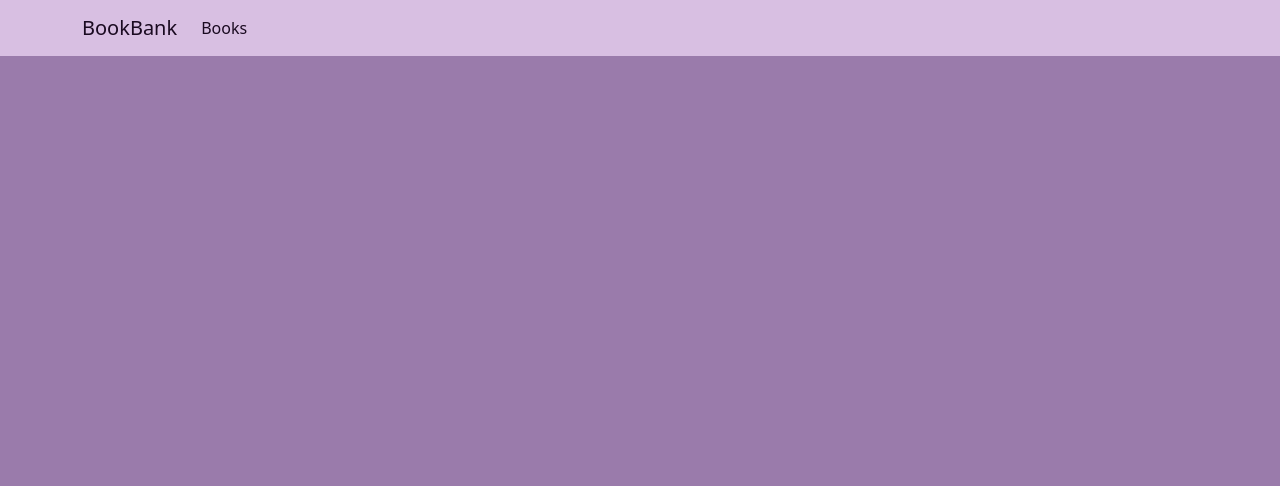
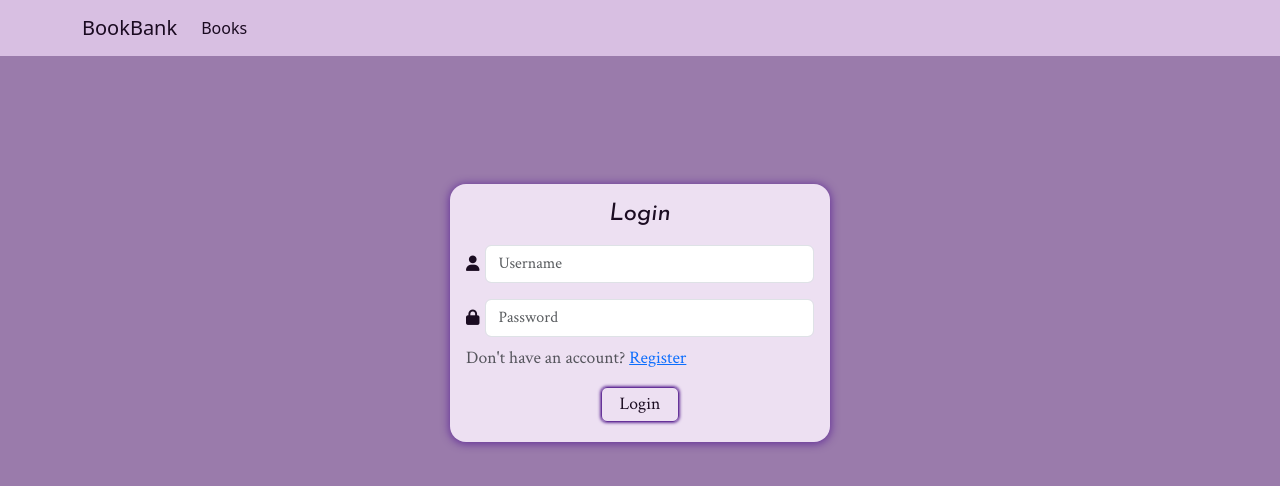
Before and after one commit to yetnetbehailu/Library-App, an Angular app: page /login in a window 1280 px wide. Before the commit this address led to /. Shown: the top 486 px of the page. Built offline with nearby package versions, Linux system fonts and the light colour scheme.

Commit message:
Added login & register components. Set up routing, html structures & styling

```diff
--- a/src/app/app.module.ts
+++ b/src/app/app.module.ts
@@ -8,13 +8,17 @@ import { HttpClientModule } from '@angular/common/http';
 import { CreateBookComponent } from './books/create-book/create-book.component';
 import { FormsModule } from '@angular/forms';
 import { EditBookComponent } from './books/edit-book/edit-book.component';
+import { LoginComponent } from './auth-components/login/login.component';
+import { RegisterComponent } from './auth-components/register/register.component';
 
 @NgModule({
   declarations: [
     AppComponent,
     BooksComponent,
     CreateBookComponent,
-    EditBookComponent
+    EditBookComponent,
+    LoginComponent,
+    RegisterComponent
   ],
   imports: [
     BrowserModule,
--- /dev/null
+++ b/src/app/auth-components/login/login.component.css
@@ -0,0 +1,49 @@
+/* Login page */
+
+.login-form{
+    border-radius: 1rem;
+    box-shadow: 0px 1px 8px 1px rebeccapurple;
+    background-color: #ede0f2;
+    padding: 1rem;
+    margin-top: 3.1rem
+}
+
+.form-title{
+    font-family: "Josefin Sans", sans-serif;
+    text-align: center;
+    font-size: 1.5rem;
+    color: #100016f2;
+}
+
+.form-content{
+    font-family: "Crimson Text", sans-serif;
+    font-size: 1.1rem;
+    color: #100016f2;
+}
+
+.login-btn{
+    font-size: 1.1rem;
+    border: 1px solid rebeccapurple;
+    box-shadow: 0px 0px 3px 1px rebeccapurple;
+    padding: 3px 18px;
+    color: #100016f2;
+}
+
+.auth-icon{
+    align-self: center;
+    margin-right: 6px ;
+}
+
+.form-control{
+    color:#100016f2;
+}
+
+/* ________________ Media Queries ______________ */
+
+/* Medium screens */
+
+@media (min-width: 768px) {
+    .login-form{
+        margin-top: 7rem;
+    }
+}
--- /dev/null
+++ b/src/app/auth-components/login/login.component.html
@@ -0,0 +1,25 @@
+<div class="container">
+    <div class="row">
+        <div class="col-10 offset-1 col-md-6 offset-md-3 col-lg-4 offset-lg-4 login-form">
+            <h1 class="form-title">Login</h1>
+            <form class="form-content">
+                <div class="mb-3 mt-3 d-flex">
+                    <i class="fa-solid fa-user fa-sm auth-icon"></i>
+                    <input type="text" class="form-control" id="username" placeholder="Username"
+                    name="username">
+                </div>
+                <div class="mb-2 d-flex">
+                    <i class="fa-solid fa-lock fa-sm auth-icon"></i>
+                    <input type="text" class="form-control" id="password" placeholder="Password"
+                    name="password">
+                </div>
+                <div class="mb-3 text-muted">Don't have an account?
+                    <a routerLink="/register">Register</a>
+                </div>
+                <div class="text-center mb-1">
+                    <button type="submit" class="btn login-btn">Login</button>
+                </div>
+            </form>
+        </div>
+    </div>
+</div>
--- /dev/null
+++ b/src/app/auth-components/register/register.component.css
@@ -0,0 +1,49 @@
+/* Login page */
+
+.register-form{
+    border-radius: 1rem;
+    box-shadow: 0px 1px 8px 1px rebeccapurple;
+    background-color: #ede0f2;
+    padding: 1rem;
+    margin-top: 3.1rem
+}
+
+.form-title{
+    font-family: "Josefin Sans", sans-serif;
+    text-align: center;
+    font-size: 1.5rem;
+    color: #100016f2;
+}
+
+.form-content{
+    font-family: "Crimson Text", sans-serif;
+    font-size: 1.1rem;
+    color: #100016f2;
+}
+
+.register-btn{
+    font-size: 1.1rem;
+    border: 1px solid rebeccapurple;
+    box-shadow: 0px 0px 3px 1px rebeccapurple;
+    padding: 3px 18px;
+    color: #100016f2;
+}
+
+.auth-icon{
+    align-self: center;
+    margin-right: 6px ;
+}
+
+.form-control{
+    color:#100016f2;
+}
+
+/* ________________ Media Queries ______________ */
+
+/* Medium screens */
+
+@media (min-width: 768px) {
+    .register-form{
+        margin-top: 7rem;
+    }
+}
--- /dev/null
+++ b/src/app/auth-components/register/register.component.html
@@ -0,0 +1,25 @@
+<div class="container">
+    <div class="row">
+        <div class="col-10 offset-1 col-md-6 offset-md-3 col-lg-4 offset-lg-4 register-form">
+            <h1 class="form-title">Register</h1>
+            <form class="form-content">
+                <div class="mb-3 mt-3 d-flex">
+                    <i class="fa-solid fa-user fa-sm auth-icon"></i>
+                    <input type="text" class="form-control" id="username" placeholder="Username"
+                    name="username">
+                </div>
+                <div class="mb-2 d-flex">
+                    <i class="fa-solid fa-lock fa-sm auth-icon"></i>
+                    <input type="text" class="form-control" id="password" placeholder="Password"
+                    name="password">
+                </div>
+                <div class="mb-3 text-muted">Already have an account?
+                    <a routerLink="/login">Login</a>
+                </div>
+                <div class="text-center mb-1">
+                    <button type="submit" class="btn register-btn">Register</button>
+                </div>
+            </form>
+        </div>
+    </div>
+</div>
```
Also changed, not shown: src/app/app-routing.module.ts (+10 -0 lines), src/app/auth-components/login/login.component.ts (added, +10 -0 lines), src/app/auth-components/register/register.component.ts (added, +10 -0 lines), 2 other files (tests, documents, lock files or other folders).
